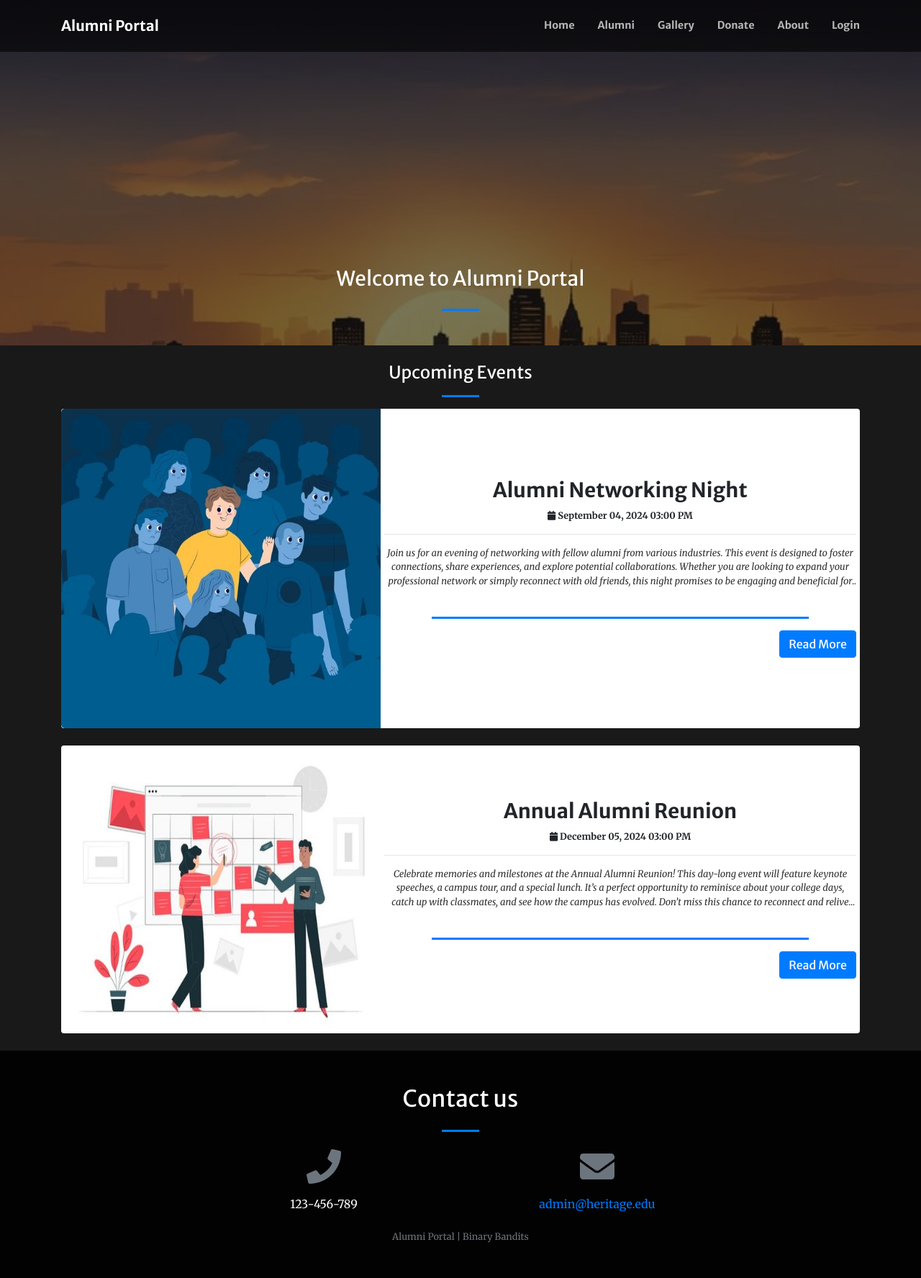
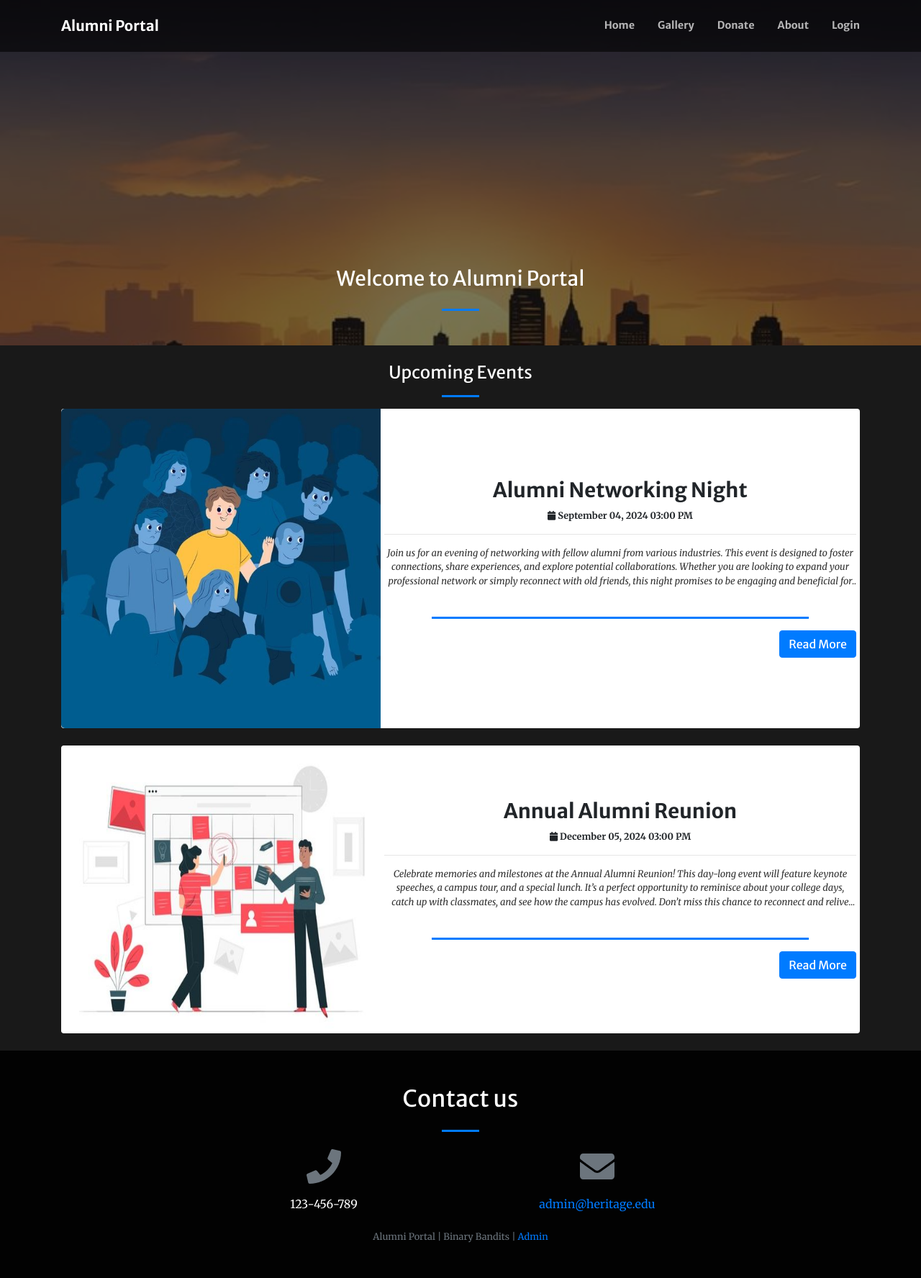
Before and after one commit to Subham0822/Alumni_Portal, a PHP site: page /index.php in a window 1280 px wide. Shown: the whole page at 72% size. Run offline with PHP 8.4, Linux system fonts and the light colour scheme; data comes from the database, SQL or seed files in the repository; data that the repository does not hold is empty; some libraries are stand-ins or nearby versions.

Commit message:
Update index.php

```diff
--- a/alumni/index.php
+++ b/alumni/index.php
@@ -74,7 +74,6 @@ a.jqte_tool_label.unselectable {
 </style>
 
 <body id="page-top">
-  <!-- Navigation-->
   <div class="toast" id="alert_toast" role="alert" aria-live="assertive" aria-atomic="true">
     <div class="toast-body text-white">
     </div>
@@ -88,12 +87,12 @@ a.jqte_tool_label.unselectable {
       <div class="collapse navbar-collapse" id="navbarResponsive">
         <ul class="navbar-nav ml-auto my-2 my-lg-0">
           <li class="nav-item"><a class="nav-link js-scroll-trigger" href="index.php?page=home">Home</a></li>
-          <li class="nav-item"><a class="nav-link js-scroll-trigger" href="index.php?page=alumni_list">Alumni</a></li>
           <li class="nav-item"><a class="nav-link js-scroll-trigger" href="index.php?page=gallery">Gallery</a></li>
           <li class="nav-item"><a class="nav-link js-scroll-trigger" href="https://rzp.io/l/jVMlEHAy"
               target="_blank">Donate</a></li>
           <?php if (isset($_SESSION['login_id'])): ?>
-            <li class="nav-item"><a class="nav-link js-scroll-trigger" href="#">Success Stories</a></li>
+            <li class="nav-item"><a class="nav-link js-scroll-trigger" href="index.php?page=success_stories">Success Stories</a></li>
+            <li class="nav-item"><a class="nav-link js-scroll-trigger" href="index.php?page=alumni_list">Alumni</a></li>
             <li class="nav-item"><a class="nav-link js-scroll-trigger" href="index.php?page=careers">Jobs</a></li>
             <li class="nav-item"><a class="nav-link js-scroll-trigger" href="index.php?page=forum">Forums</a></li>
           <?php endif; ?>
@@ -205,7 +204,7 @@ a.jqte_tool_label.unselectable {
     </div>
     <br>
     <div class="container">
-      <div class="small text-center text-muted"><?php echo $_SESSION['system']['name'] ?> | Binary Bandits</div>
+      <div class="small text-center text-muted"><?php echo $_SESSION['system']['name'] ?> | Binary Bandits | <a href="/admin" target="_blank">Admin</a></a></div>
     </div>
   </footer>
 
```
